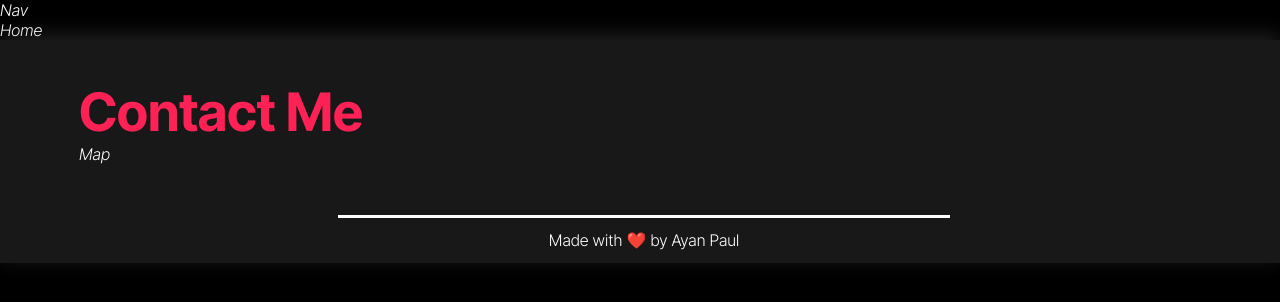
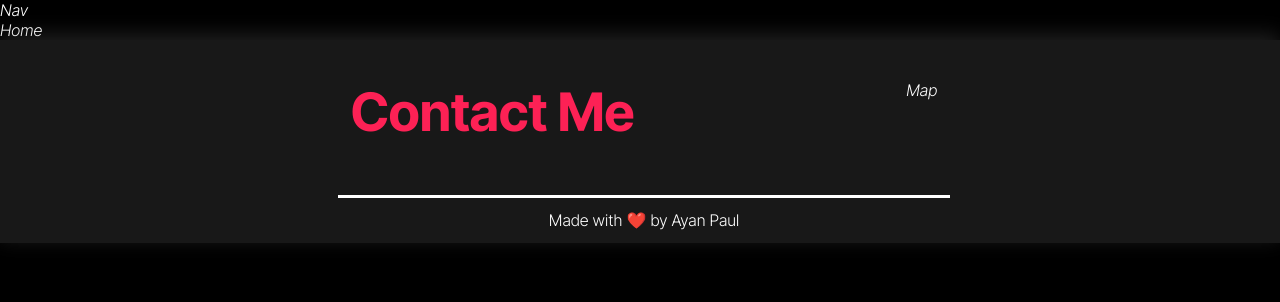
Before and after one commit to Ayanpaul11/Portfolio, a React (Create React App) app: page / in a window 1280 px wide. Shown: the top 302 px of the page. Built offline with nearby package versions, Linux system fonts and the light colour scheme.

Commit message:
Update Footer.module.css

```diff
--- a/src/Components/Css/Footer.module.css
+++ b/src/Components/Css/Footer.module.css
@@ -34,6 +34,10 @@
   font-weight: 800;
   font-size: 53px;
   line-height: 64px;
-
   color: #fd2155;
 }
+
+.TopDiv {
+  display: flex;
+  justify-content: space-evenly;
+}
```
